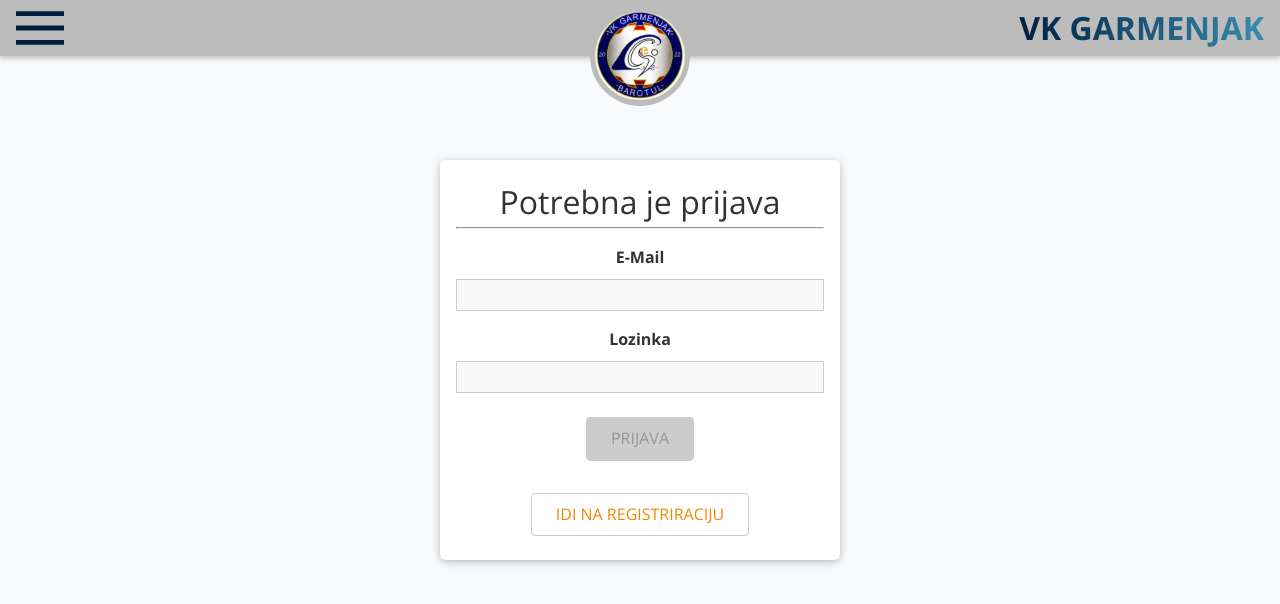
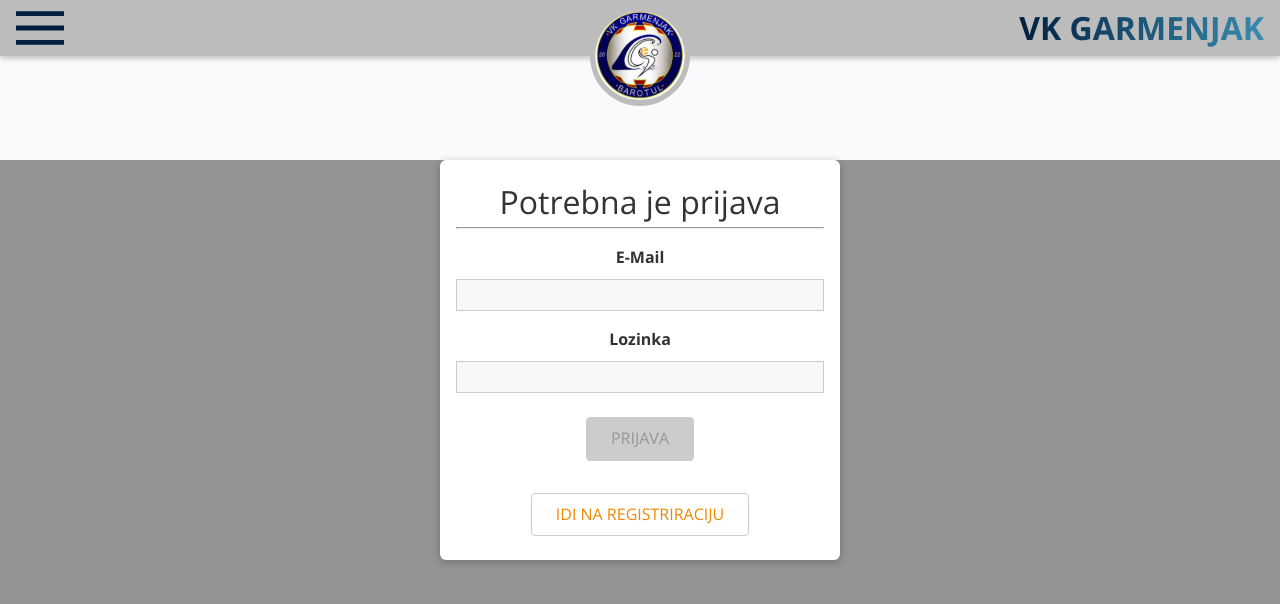
Before and after one commit to dzubci00/VKGarmenjak-FRONTEND, a React (Create React App) app: page /auth in a window 1280 px wide. Shown: the top 604 px of the page. Built offline with nearby package versions, Linux system fonts and the light colour scheme.

Commit message:
css izmjene

```diff
--- a/src/index.css
+++ b/src/index.css
@@ -22,6 +22,11 @@ html {
   font-family: var(--primary-font);
   color: var(--text-color);
   background-color: var(--background-color);
+}
+
+main {
+  background-color: #949494;
+  height: 100vh;
 }
 
 body {
--- a/src/shared/components/UIElements/LoadingSpinner.css
+++ b/src/shared/components/UIElements/LoadingSpinner.css
@@ -23,7 +23,7 @@
   position: absolute;
   top: 0;
   left: 0;
-  background: rgba(255, 255, 255, 0.9);
+  background: #949494;
   display: flex;
   justify-content: center;
   align-items: center;
```
